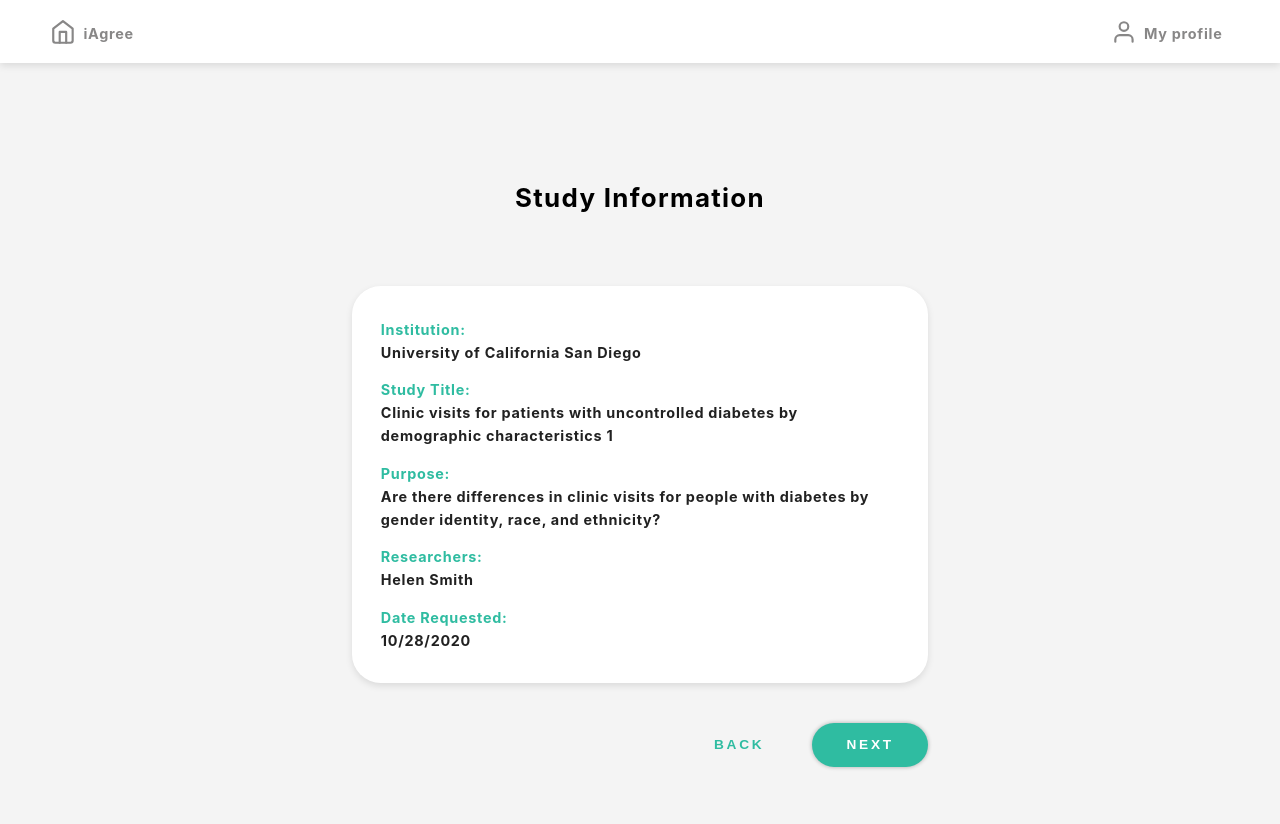
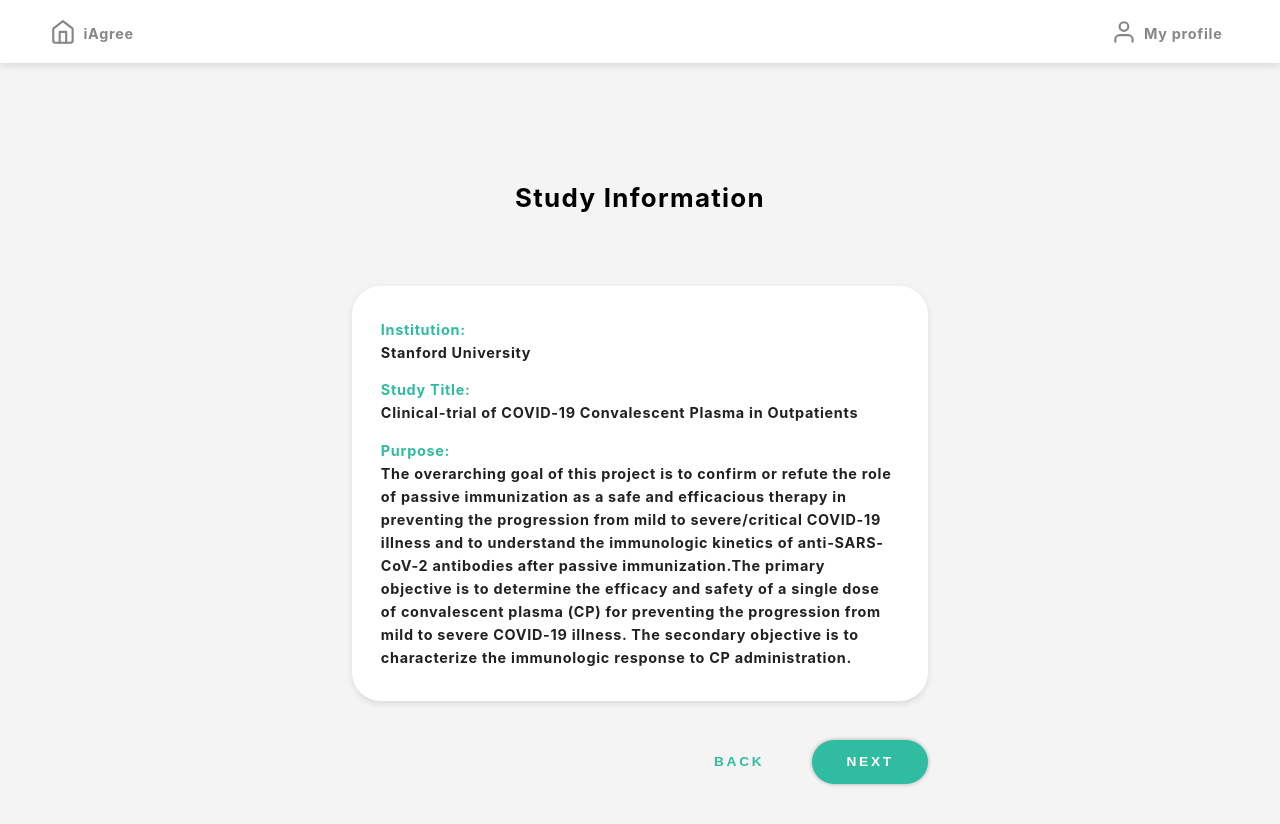
Before and after one commit to huzhx/baseline-preference, a React (Create React App) app: page /study-info/1 in a window 1280 px wide. Shown: the top 824 px of the page. Built offline with nearby package versions, Linux system fonts and the light colour scheme.

Commit message:
update the dummy study placeholders info

```diff
--- a/src/ConsentHistory.js
+++ b/src/ConsentHistory.js
@@ -24,14 +24,14 @@ const ConsentHistory = () => {
   const consentHistory = [
     {
       reqId: '1',
-      institution: 'University of California San Diego',
-      title: 'Clinic visits for patients with uncontrolled diabetes by demographic characteristics 1',
+      institution: 'Stanford University',
+      title: 'Clinical-trial of COVID-19 Convalescent Plasma in Outpatients',
       status: 'Data Not Used',
     },
     {
       reqId: '2',
-      institution: 'University of California Irvine',
-      title: 'Understanding healthcare providers’technology use in asthma care 1',
+      institution: 'Peking University First Hospital',
+      title: 'COVID-19 Surveillance Based on Smart Wearable Device',
       status: 'Data Used',
     },
   ];
--- a/src/DataRequests.js
+++ b/src/DataRequests.js
@@ -24,13 +24,14 @@ const DataRequests = () => {
   const newRequests = [
     {
       reqId: '3',
-      institution: 'University of California San Diego',
-      title: 'Clinic visits for patients with uncontrolled diabetes by demographic characteristics 2',
+      institution: 'Observational Health Data Sciences and Informatics (OHDSI)',
+      title:
+        'Development and validation of a prognostic model predicting symptomatic hemorrhagic transformation in acute ischemic stroke',
     },
     {
       reqId: '4',
-      institution: 'University of California Irvine',
-      title: 'Understanding healthcare providers’technology use in asthma care 2',
+      institution: 'Medical Convergence Research Center, Wonkwang University',
+      title: 'Analysis and classification of urinary stones',
     },
   ];
   const requests = [];
--- a/src/StudyInfo.js
+++ b/src/StudyInfo.js
@@ -23,41 +23,63 @@ const StudyInfo = () => {
   const studiesInfo = {
     1: {
       reqId: '1',
-      institution: 'University of California San Diego',
-      title: 'Clinic visits for patients with uncontrolled diabetes by demographic characteristics 1',
+      institution: 'Stanford University',
+      sponsor: 'Stanford University',
+      title: 'Clinical-trial of COVID-19 Convalescent Plasma in Outpatients',
       purpose:
-        'Are there differences in clinic visits for people with diabetes by gender identity, race, and ethnicity?',
-      researchers: 'Helen Smith',
-      dateRequested: '10/28/2020',
+        'The overarching goal of this project is to confirm or refute the role of passive immunization as a safe and efficacious therapy in preventing the progression from mild to severe/critical COVID-19 illness and to understand the immunologic kinetics of anti-SARS-CoV-2 antibodies after passive immunization.The primary objective is to determine the efficacy and safety of a single dose of convalescent plasma (CP) for preventing the progression from mild to severe COVID-19 illness. The secondary objective is to characterize the immunologic response to CP administration.',
+      principleInvestigator:
+        'Clifton W Callaway, Valerie Durkalski-Mauldin, Frederick Korley, Sharon Yeatts, Robert Silbergleit, William Barsan',
+      irbContent:
+        'The study protocol has been approved by the Stanford University Review Board (IRB) (2020-051). Any protocol modifications will be submitted for the IRB review and approval.',
+      irbApprovalDate: '08/11/2020',
+      irbApprovedBy: 'Stanford University',
+      additionalInfoURL: 'https://www.clinicaltrials.gov/ct2/show/NCT04355767?term=UCSD&cond=COVID-19&draw=2&rank=2',
       status: 'Data Not Used',
     },
     2: {
       reqId: '2',
-      institution: 'University of California Irvine',
-      title: 'Understanding healthcare providers’technology use in asthma care 1',
+      institution: 'Peking University First Hospital',
+      sponsor: 'Peking University First Hospital',
+      title: 'COVID-19 Surveillance Based on Smart Wearable Device',
       purpose:
-        'Are there differences in clinic visits for people with diabetes by gender identity, race, and ethnicity?',
-      researchers: 'Helen Smith',
-      dateRequested: '11/02/2020',
+        "This is a prospective, multi-center cohort study. 200 subjects with COVID-19will be included . Wearable device's physiological parameters and clinical data will be continually collected , the investigators aim to explore whether using smart wearable devices is useful to early alerting deterioration of COVID-19.",
+      principleInvestigator: 'Jing Ma',
+      irbContent:
+        'The study protocol has been approved by the Peking University First Hospital Institutional Review Board (IRB) (2020-055). Any protocol modifications will be submitted for the IRB review and approval.',
+      irbApprovalDate: '03/10/2021',
+      irbApprovedBy: 'Peking University First Hospital',
+      additionalInfoURL: 'https://www.clinicaltrials.gov/ct2/show/NCT04459637?cond=COVID-19&draw=2&rank=4',
       status: 'Data Used',
     },
     3: {
       reqId: '3',
-      institution: 'University of California San Diego',
-      title: 'Clinic visits for patients with uncontrolled diabetes by demographic characteristics 2',
+      institution: 'Observational Health Data Sciences and Informatics (OHDSI)',
+      sponsor: 'Sun Yat-Sen University',
+      title:
+        'Development and validation of a prognostic model predicting symptomatic hemorrhagic transformation in acute ischemic stroke',
       purpose:
-        'Are there differences in clinic visits for people with diabetes by gender identity, race, and ethnicity?',
-      researchers: 'Helen Smith',
-      dateRequested: '02/02/2021',
+        'Develop and validate a model to predict a patient’s risk of HT within 30 days of initial ischemic stroke',
+      principleInvestigator: 'Qiong Wang',
+      irbContent:
+        'The study protocol has been approved by the Sun Yat-Sen University Institutional Review Board (IRB) (2020-095). Any protocol modifications will be submitted for the IRB review and approval.',
+      irbApprovalDate: '01/07/2020',
+      irbApprovedBy: 'Sun Yat-Sen University',
+      additionalInfoURL: 'https://journals.plos.org/plosone/article?id=10.1371/journal.pone.0226718',
     },
     4: {
       reqId: '4',
-      institution: 'University of California Irvine',
-      title: 'Understanding healthcare providers’technology use in asthma care 2',
+      institution: 'Medical Convergence Research Center, Wonkwang University',
+      sponsor: 'Wonkwang University',
+      title: 'Analysis and classification of urinary stones',
       purpose:
-        'Are there differences in clinic visits for people with diabetes by gender identity, race, and ethnicity?',
-      researchers: 'Helen Smith',
-      dateRequested: '01/19/2021',
+        'Develop and validate the deep learning algorithm for the detection of urinary stone by using the CT images',
+      principleInvestigator: 'Si-Hyeong Noh',
+      irbContent:
+        'The study protocol has been approved by the Wonkwang University Institutional Review Board (IRB) (2020-085). Any protocol modifications will be submitted for the IRB review and approval.',
+      irbApprovalDate: '08/27/2020',
+      irbApprovedBy: 'Wonkwang University',
+      additionalInfoURL: 'https://link.springer.com/chapter/10.1007%2F978-3-030-55190-2_60',
     },
   };
 
```
